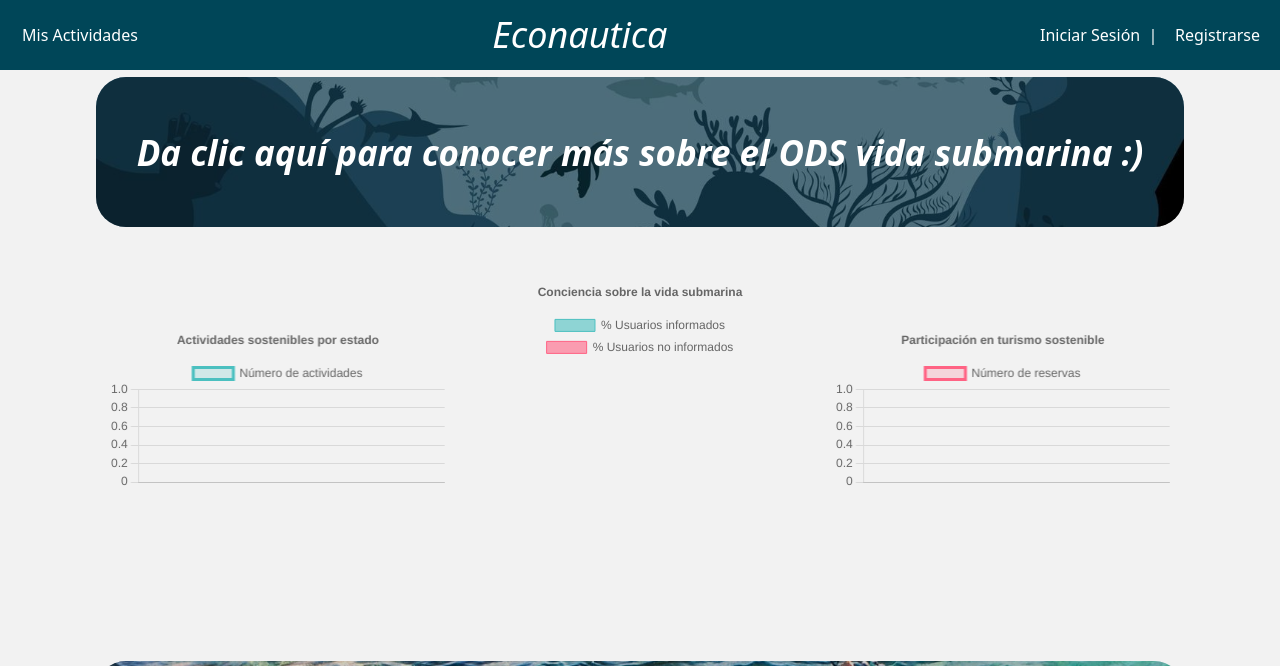
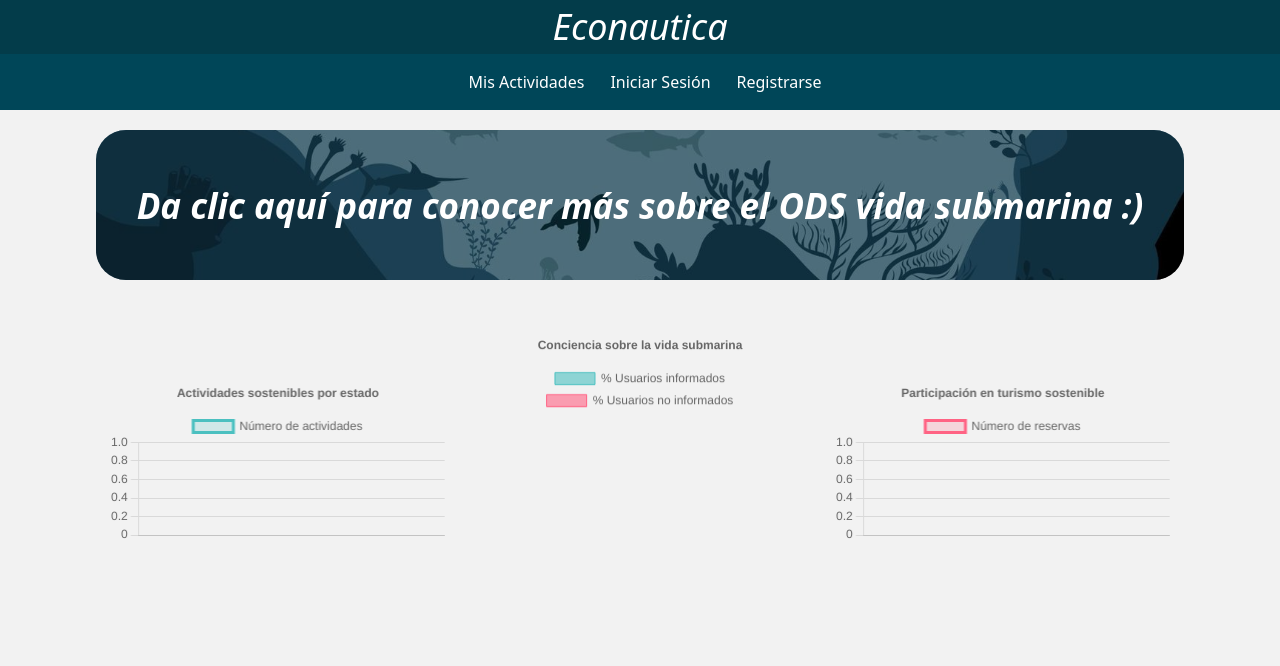
Before and after one commit to erickGtz/econautica, a PHP site: page / in a window 1280 px wide. Shown: the top 666 px of the page. Run offline with PHP 8.4, Linux system fonts and the light colour scheme; data that the repository does not hold is empty.

Commit message:
Navbar corregida

```diff
--- a/css/index-style.css
+++ b/css/index-style.css
@@ -16,7 +16,7 @@ footer {
 .message-banner {
     margin: auto;
     padding-top: 50px;
-    margin-top: 6%;
+    margin-top: 20px;
     position: relative;
     height: 150px;
     width: 85%;
--- a/css/navbar-style.css
+++ b/css/navbar-style.css
@@ -1,13 +1,10 @@
-/* Navbar */
-.navbar {
-    background-color: #004658;
-    margin-bottom: 80px;
-}
-
+/* Título */
 .navbar-title {
+    background-color: #033c4a;
     font-style: italic;
     font-size: 36px;
     color: #ffffff;
+    text-align: center; /* Asegura que el título esté centrado */
 }
 
 .navbar-title a {
@@ -18,24 +15,26 @@
 
 .navbar-title a:hover {
     color: #d0d0d0;
-    text-decoration: none;
 }
 
-.navbar-brand {
-    font-weight: bold;
+/* Navbar */
+.navbar {
+    background-color: #004658;
+    display: flex;
+    flex-direction: column; /* Asegura que el título esté encima de las opciones */
+    align-items: center; /* Centra el contenido de la navbar */
+    position: relative; /* Necesario para asegurar que el título no quede solapado */
 }
 
-.navbar-text {
-    color: #ffffff;
-    font-style: italic;
+
+/* Opciones del menú */
+.navbar-nav {
+    display: flex;
+    justify-content: center; /* Centra las opciones */
+    width: 100%;
 }
 
 .navbar-nav .nav-link {
     color: #ffffff;
     margin-left: 10px;
 }
-
-.container-fluid .nav-link {
-    color: #ffffff;
-    margin-left: 10px;
-}
--- a/frontend/plantillas/html/header.html
+++ b/frontend/plantillas/html/header.html
@@ -1,14 +1,16 @@
 <header>
-    <nav class="navbar navbar-expand-lg fixed-top">
+    <!-- Título fuera de la navbar -->
+    <div class="navbar-title">
+        <a href="/econautica/index.php">Econautica</a>
+    </div>
+
+    <!-- Barra de navegación -->
+    <nav class="navbar navbar-expand-lg">
         <div class="container-fluid">
-            <a class="nav-link" href="./frontend/views/view_actividades.html">Mis Actividades</a>
-            <div class="navbar-collapse d-flex justify-content-center">
-                <span class="navbar-title"><a href="./index.html">Econautica</a></span>
-            </div>
-            <div class="navbar-nav ml-auto">
-                <a class="nav-link" href="./frontend/views/view_login.html">Iniciar Sesión</a>
-                <span class="navbar-text">|</span>
-                <a class="nav-link" href="./frontend/views/view_registro.html">Registrarse</a>
+            <div class="navbar-nav">
+                <a class="nav-link" href="/econautica/frontend/views/view_actividades.html">Mis Actividades</a>
+                <a class="nav-link" href="/econautica/frontend/views/view_login.html">Iniciar Sesión</a>
+                <a class="nav-link" href="/econautica/frontend/views/view_registro.html">Registrarse</a>
             </div>
         </div>
     </nav>
```
